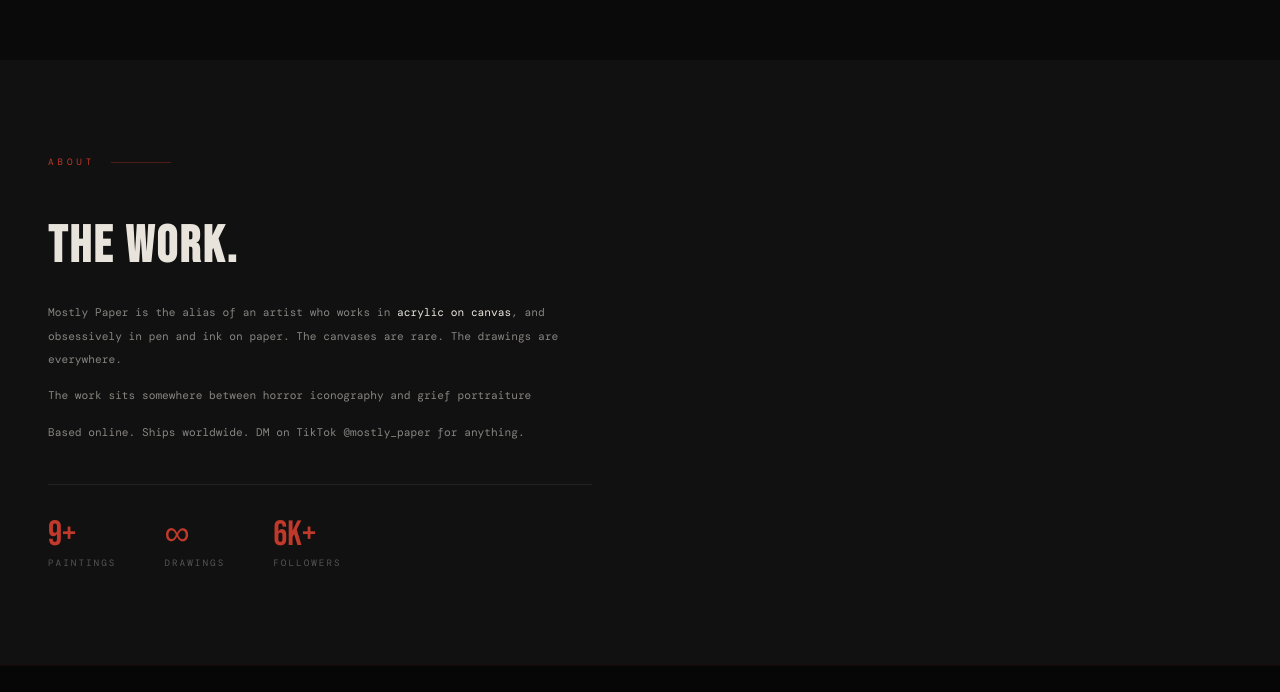
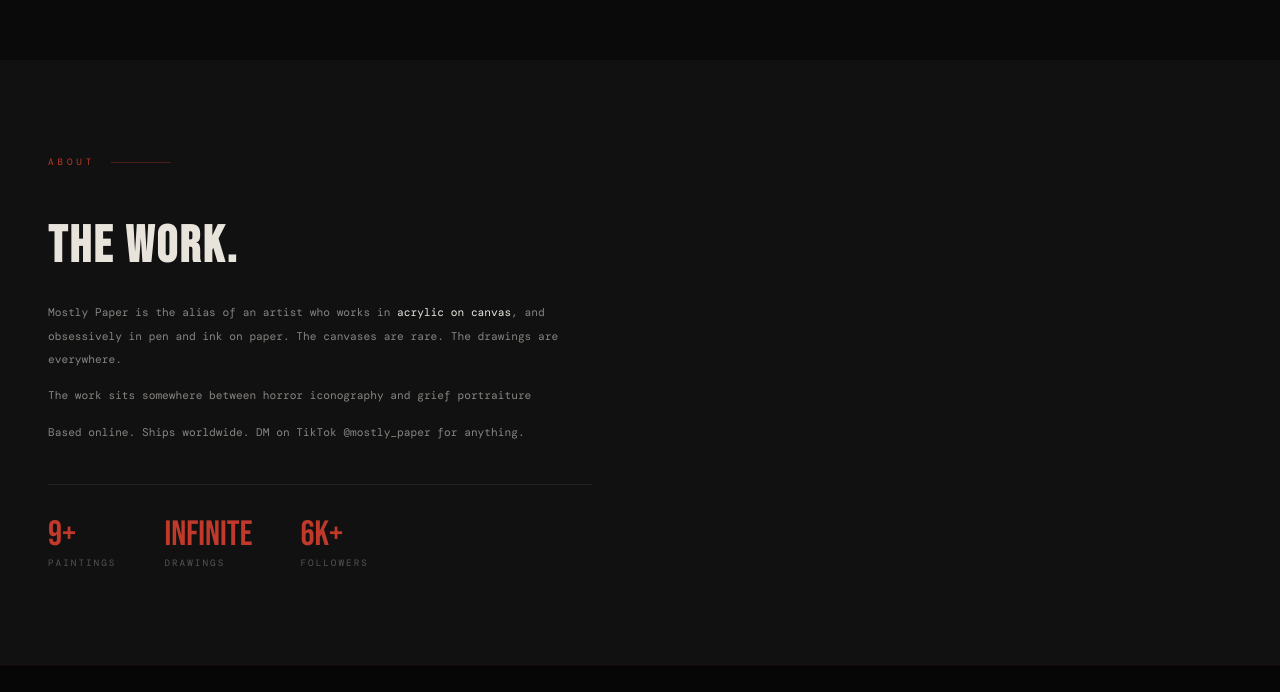
Before and after one commit to hondamasao/mostly_paper, a website: page index.html in a window 1280 px wide. Shown: the part 5552-6244 px from the top of the page. Drawn offline with nearby package versions, Linux system fonts and the light colour scheme; a web font is replaced by a local one.

Commit message:
Update index.html

```diff
--- a/index.html
+++ b/index.html
@@ -132,7 +132,7 @@
       <p>Based online. Ships worldwide. DM on TikTok @mostly_paper for anything.</p>
       <div class="about-stats">
         <div><span class="stat-num">9+</span><span class="stat-label">Paintings</span></div>
-        <div><span class="stat-num">∞</span><span class="stat-label">Drawings</span></div>
+        <div><span class="stat-num">infinite</span><span class="stat-label">Drawings</span></div>
         <div><span class="stat-num">6K+</span><span class="stat-label">Followers</span></div>
       </div>
     </div>
```
